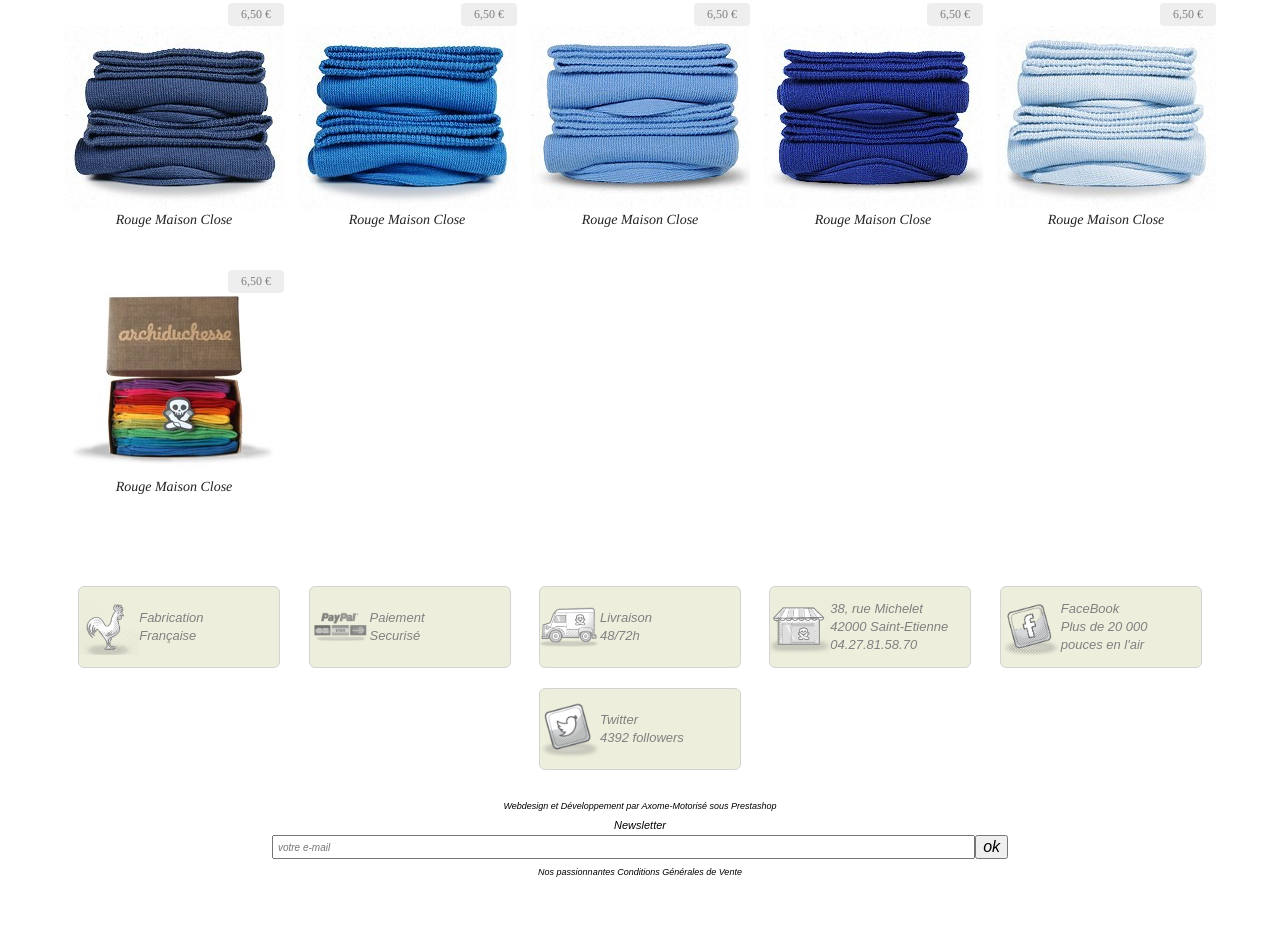
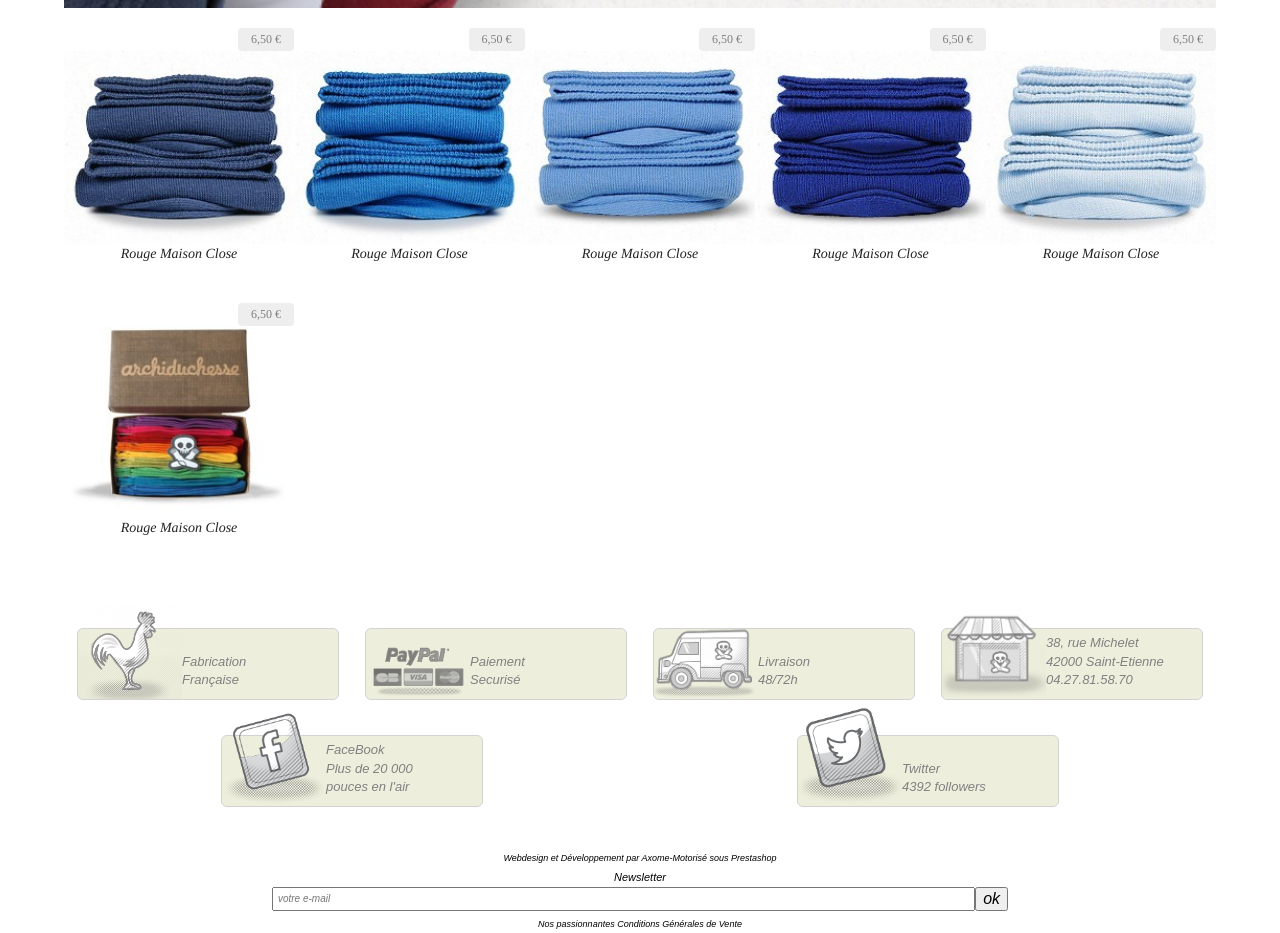
Before and after one commit to ramosyuran/archiduchese, a plain HTML site: page index.html in a window 1280 px wide. Shown: the part 2394-3327 px from the top of the page. Before the commit the page ends 3276 px from the top, so only its background shows below. Drawn offline with nearby package versions, Linux system fonts and the light colour scheme.

Commit message:
start to style in pc

```diff
--- a/css/main.css
+++ b/css/main.css
@@ -232,7 +232,7 @@ h1{
   display: flex;
   flex-direction: column;
   align-items: center;
-  margin: 10px 0;
+  margin: 10px auto;
 }
 
 .end1 figure{
@@ -288,7 +288,7 @@ form{
   }
 
   .end1{
-    justify-content: space-around;
+    justify-content: center;
   }
 
   .end1 article{
@@ -309,9 +309,38 @@ form{
     text-align: inherit;
     font-size: 13px;
   }
+}
+
+@media (min-width: 630px) {
+
+  .chauss{
+    width: 250px;
+  }
+}
+
+@media (min-width: 768px) {
+
+  .chauss{
+    width: 230px;
+  }
+
+  .end1 article{
+    width: 260px;
+    height: 70px;
+    align-items: flex-end;
+    align-content: center;
+    margin-bottom: 25px;
+  }
+
+  .end1 figure{
+    width: 40%;
+  }
+
+  .pag{
+    margin-bottom: 10px;
+  }
 
 }
-
 
 
 
```
